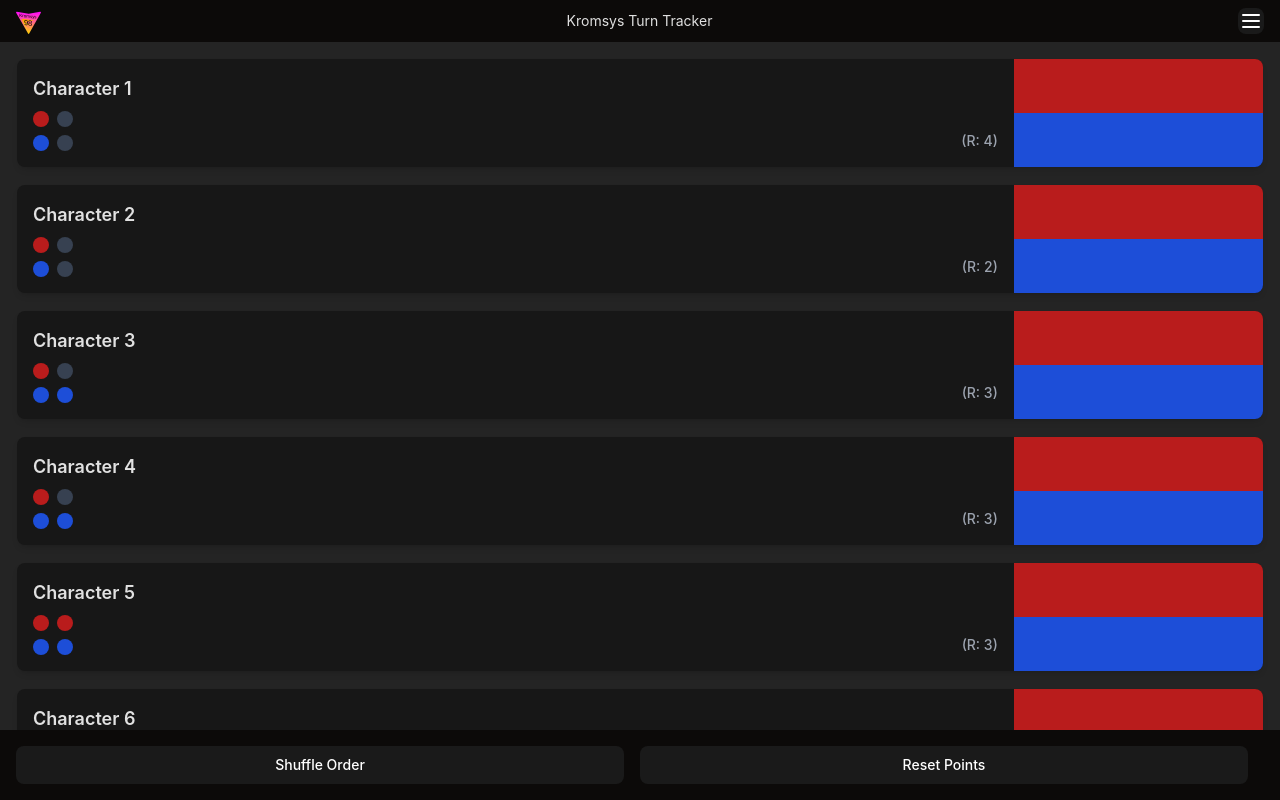
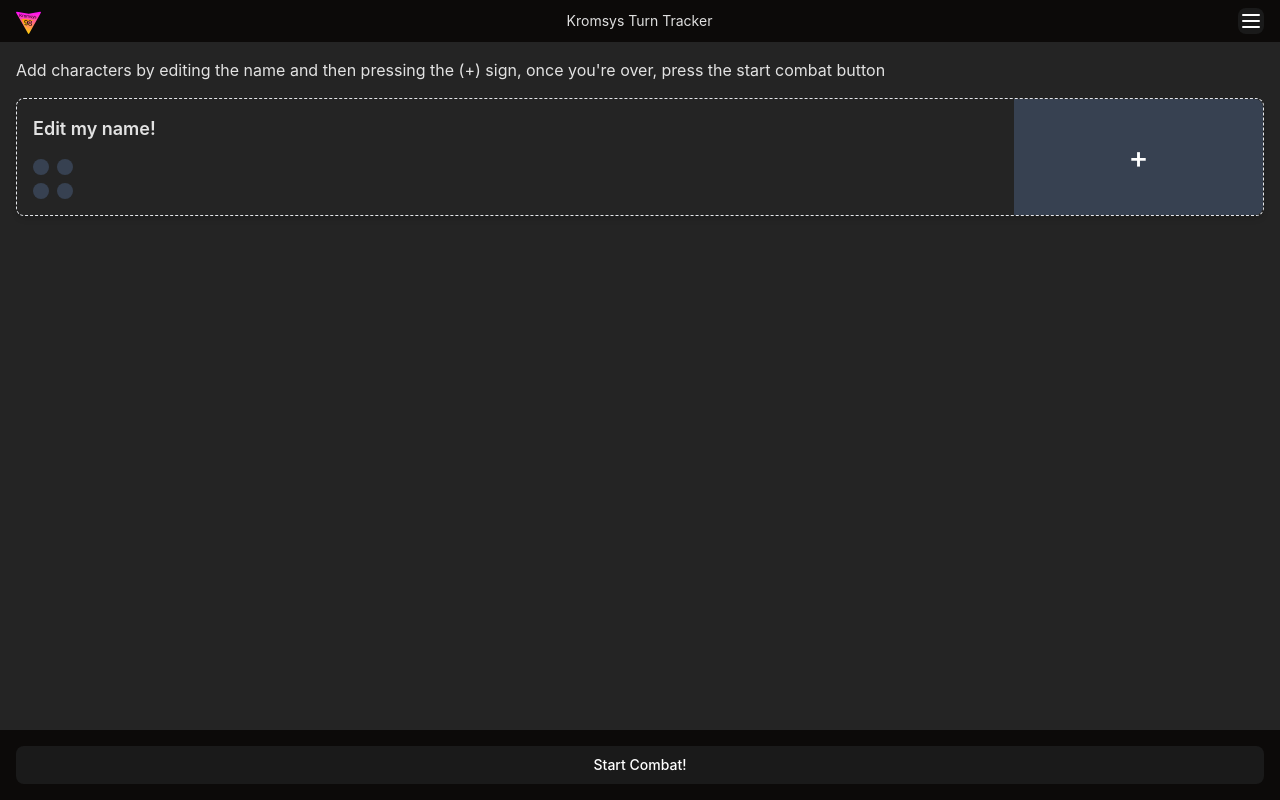
Before and after one commit to sebastianpennino/krom_turn, a React (Vite) app: page / in a window 1280 px wide. Built offline with nearby package versions, Linux system fonts and the light colour scheme.

Commit message:
Start combat button and adding characters functionality

```diff
--- a/src/App.tsx
+++ b/src/App.tsx
@@ -1,5 +1,5 @@
 import React, { Reducer, useReducer } from "react";
-import CharacterCard from "./components/CharacterCard";
+import CharacterCard, { Character } from "./components/CharacterCard";
 import { ReactComponent as KromsysLogo } from "./assets/k-logo.svg";
 import {
   DragDropContext,
@@ -16,6 +16,7 @@ import {
   reorderArray,
   shuffleArray,
 } from "./utils/utils";
+import PlusCard from "./components/PlusCard";
 
 const getItemStyle = (
   isDragging: boolean,
@@ -37,22 +38,14 @@ const getListStyle = (isDraggingOver: boolean): React.CSSProperties => ({
   // border: isDraggingOver ? "3px dotted firebrick" : "3px solid transparent"
 });
 
-interface Character {
-  id: string;
-  content: string;
-  name: string;
-  turnOrder: number;
-  reflexValue: number;
-  paPoints: number;
-  prPoints: number;
-}
-
 type AppState = {
   characters: Character[];
+  hasCombatStarted: boolean;
 };
 
 const initialState: AppState = {
-  characters: getFakeCharacterCardData(10),
+  characters: [],
+  hasCombatStarted: false,
 };
 
 export enum TurnTrackerAction {
@@ -61,6 +54,8 @@ export enum TurnTrackerAction {
   RESET_POINTS = "RESET_POINTS",
   CHANGE_PA = "CHANGE_PA",
   CHANGE_PR = "CHANGE_PR",
+  ADD_CHARACTER = "ADD_CHARACTER",
+  TOGGLE_COMBAT = "TOGGLE_COMBAT",
 }
 
 export type AppAction = {
@@ -135,6 +130,20 @@ const appReducer = (state: AppState, action: AppAction) => {
       }
       return state;
     }
+    case TurnTrackerAction.ADD_CHARACTER: {
+      const newChar = getFakeCharacterCardData(1)[0];
+      newChar.name = action.payload;
+      return {
+        ...state,
+        characters: [...state.characters, newChar],
+      };
+    }
+    case TurnTrackerAction.TOGGLE_COMBAT: {
+      return {
+        ...state,
+        hasCombatStarted: true,
+      };
+    }
   }
   throw Error("Unknown action: " + action.type);
 };
@@ -194,6 +203,20 @@ const App = () => {
     dispatch({
       type: TurnTrackerAction.SHUFFLE_CHARACTERS,
       payload: shuffledCharacters,
+    });
+  };
+
+  const addCharacter = (newName: string) => {
+    dispatch({
+      type: TurnTrackerAction.ADD_CHARACTER,
+      payload: newName,
+    });
+  };
+
+  const toggleCombat = () => {
+    dispatch({
+      type: TurnTrackerAction.TOGGLE_COMBAT,
+      payload: null,
     });
   };
 
@@ -258,19 +281,26 @@ const App = () => {
                           character={{
                             id: char.id,
                             name: char.name,
-                            turnOrder: char.turnOrder,
                             reflexValue: char.reflexValue,
                             paPoints: char.paPoints,
                             prPoints: char.prPoints,
                           }}
                           changePA={changePA}
                           changePR={changePR}
+                          disabled={!state.hasCombatStarted}
                         />
                       </div>
                     )}
                   </Draggable>
                 ))}
                 {provided.placeholder}
+                {!state.hasCombatStarted && state.characters.length === 0 && (
+                  <p className="mb-4">
+                    Add characters by editing the name and then pressing the (+)
+                    sign, once you're over, press the start combat button
+                  </p>
+                )}
+                {!state.hasCombatStarted && <PlusCard addFn={addCharacter} />}
               </div>
             )}
           </Droppable>
@@ -279,6 +309,8 @@ const App = () => {
 
       {/* Footer */}
       <footer className="bg-stone-950 py-4 px-4 flex justify-center sticky bottom-0">
+        {state.hasCombatStarted ? (
+          <>
             <button
               className="w-1/2 px-4 py-2 text-white text-sm mr-4"
               onClick={shuffleCharacters}
@@ -291,6 +323,15 @@ const App = () => {
             >
               Reset Points
             </button>
+          </>
+        ) : (
+          <button
+            className="w-full px-4 py-2 text-white text-sm"
+            onClick={toggleCombat}
+          >
+            Start Combat!
+          </button>
+        )}
       </footer>
     </div>
   );
--- a/src/components/CharacterCard.tsx
+++ b/src/components/CharacterCard.tsx
@@ -1,9 +1,8 @@
 import React from "react";
 
-interface Character {
+export interface Character {
   id: string;
   name: string;
-  turnOrder: number;
   reflexValue: number;
   paPoints: number;
   prPoints: number;
@@ -13,9 +12,10 @@ interface CharacterCardProps {
   character: Character;
   changePA: (id: string) => void;
   changePR: (id: string) => void;
+  disabled: boolean;
 }
 
-const CharacterCard: React.FC<CharacterCardProps> = ({ character, changePA, changePR }) => {
+const CharacterCard: React.FC<CharacterCardProps> = ({ character, changePA, changePR, disabled }) => {
   const handleRedClick = () => {
     changePA(character.id)
   };
@@ -54,10 +54,12 @@ const CharacterCard: React.FC<CharacterCardProps> = ({ character, changePA, chan
         <button
           className="flex-grow bg-red-700 rounded-l-none rounded-b-none cursor-pointer"
           onClick={handleRedClick}
+          disabled={disabled}
         ></button>
         <button
           className="flex-grow bg-blue-700 rounded-l-none rounded-t-none cursor-pointer"
           onClick={handleBlueClick}
+          disabled={disabled}
         ></button>
       </div>
     </div>
--- /dev/null
+++ b/src/components/PlusCard.tsx
@@ -0,0 +1,48 @@
+import React, { useState } from "react";
+import { getRandomCharacterName } from "../utils/names";
+
+type PlusCardProps = {
+  addFn: (newCharName: string) => void;
+};
+
+const PlusCard: React.FC<PlusCardProps> = ({ addFn }: PlusCardProps) => {
+  const [charName, setName] = useState<string>("Edit my name!");
+
+  const addChar = () => {
+    addFn(charName);
+    setName(getRandomCharacterName());
+  };
+
+  return (
+    <div className="bg-trasnparent border border-dashed rounded-lg shadow-md flex">
+      <div className="w-4/5 relative p-4">
+        <input
+          type="text"
+          className="text-lg font-semibold mb-2 w-full bg-transparent"
+          value={charName}
+          onChange={(e) => {
+            setName(e.target.value);
+          }}
+        />
+        <div className="flex space-x-2 mt-2">
+          {Array.from({ length: 2 }, (_, index) => (
+            <div key={index} className="h-4 w-4 bg-gray-700 rounded-full"></div>
+          ))}
+        </div>
+        <div className="flex space-x-2 mt-2">
+          {Array.from({ length: 2 }, (_, index) => (
+            <div key={index} className="h-4 w-4 bg-gray-700 rounded-full"></div>
+          ))}
+        </div>
+      </div>
+      <button
+        className="w-1/5 flex flex-col bg-gray-700 rounded-lg rounded-l-none items-center justify-center"
+        onClick={addChar}
+      >
+        <span className="text-white text-3xl leading-none">+</span>
+      </button>
+    </div>
+  );
+};
+
+export default PlusCard;
--- /dev/null
+++ b/src/utils/names.ts
@@ -0,0 +1,48 @@
+export const genericNames = [
+  "Elvandar",
+  "Nimrodel",
+  "Arandor",
+  "Faelivrin",
+  "Eldamar",
+  "Caelondia",
+  "Thalassia",
+  "Galadrielle",
+  "Earendil",
+  "Celeborn",
+  "Aurelian",
+  "Alatar",
+  "Eruanna",
+  "Lorieniel",
+  "Elrosiel",
+  "Calenloth",
+  "Eolande",
+  "Vardaessa",
+  "Thranduil",
+  "Eowynne",
+  "Amrothos",
+  "Glorfindel",
+  "Luthien",
+  "Elessar",
+  "Galathil",
+  "Ardalambion",
+  "Fingolfin",
+  "Eolair",
+  "Arien",
+  "Aranthir",
+  "Arodion",
+  "Cirdan",
+  "Finrod",
+  "Gwindor",
+  "Ingwion",
+  "Melian",
+  "Mithrandir",
+  "Mannix",
+  "Radagast",
+  "Saruman",
+  "Ulmo",
+];
+
+export function getRandomCharacterName(): string {
+  let nameList = genericNames;
+  return nameList[Math.floor(Math.random() * nameList.length)];
+}
--- a/src/utils/utils.ts
+++ b/src/utils/utils.ts
@@ -31,13 +31,11 @@ export const reorderArray = <T>(
 // Fake Character Card data generator
 export const getFakeCharacterCardData = (count: number) => {
   return Array.from({ length: count }, (_, k) => ({
-    id: `item-${k}`,
-    content: `item ${k}`,
+    id: `item-${new Date().getTime().toString(36)}`,
     name: `Character ${k + 1}`,
-    turnOrder: k,
     reflexValue: getRandomIntegerInRange(1, 4),
-    paPoints: getRandomIntegerInRange(0, 2),
-    prPoints: getRandomIntegerInRange(0, 2),
+    paPoints: 0,
+    prPoints: 0,
   }));
 };
 
```
Lines whose indentation alone changed are shown as unchanged.
